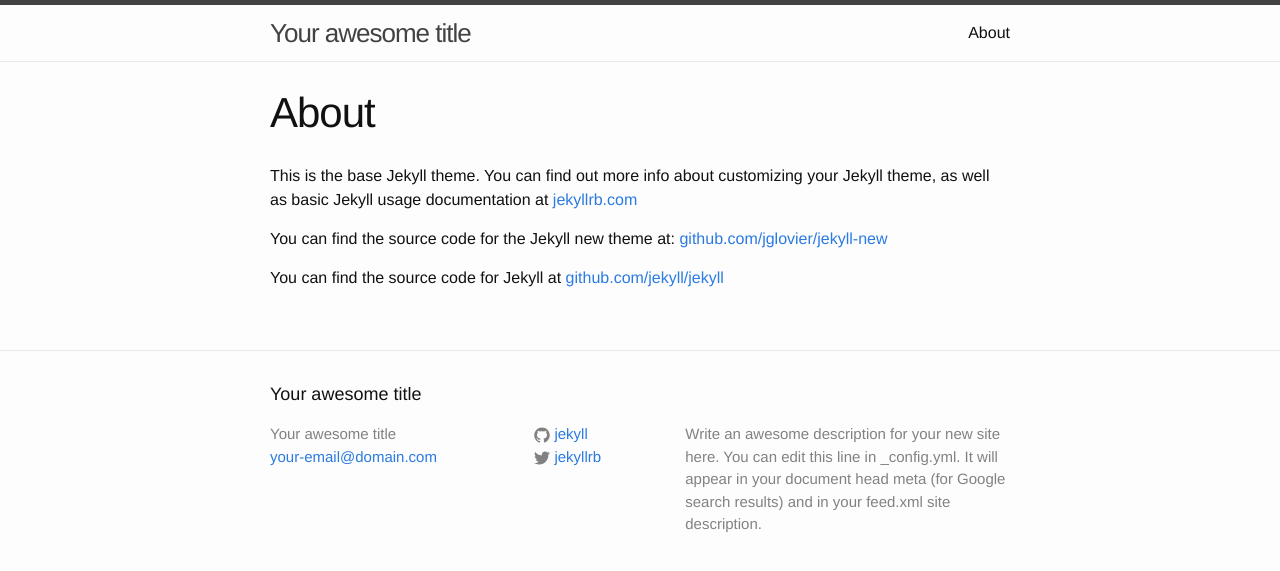
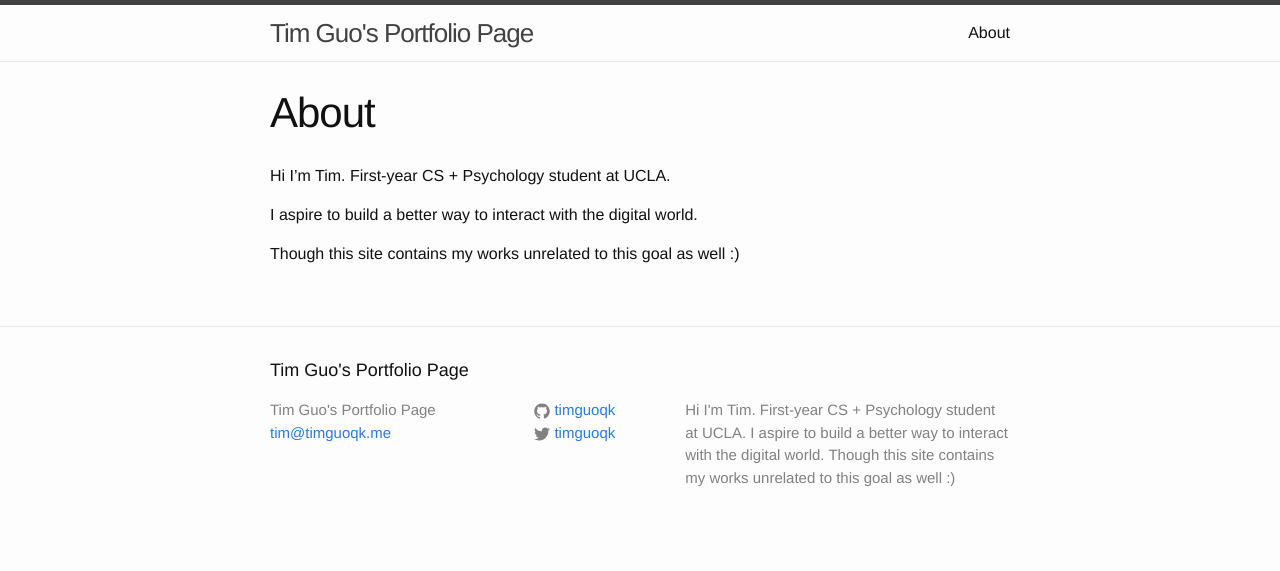
Before and after one commit to timguoqk/timguoqk.github.io, a Jekyll site: the page built from about.md, in a window 1280 px wide. Shown: the top 571 px of the page. Built offline with Jekyll 4.4.1, drawn with Linux system fonts in a browser that asks for light colours.

Commit message:
add about info

```diff
--- a/_config.yml
+++ b/_config.yml
@@ -1,14 +1,14 @@
 # Site settings
-title: Your awesome title
-email: your-email@domain.com
+title: Tim Guo's Portfolio Page
+email: tim@timguoqk.me
 description: > # this means to ignore newlines until "baseurl:"
-  Write an awesome description for your new site here. You can edit this
-  line in _config.yml. It will appear in your document head meta (for
-  Google search results) and in your feed.xml site description.
+  Hi I'm Tim. First-year CS + Psychology student at UCLA.
+  I aspire to build a better way to interact with the digital world.
+  Though this site contains my works unrelated to this goal as well :)
 baseurl: "" # the subpath of your site, e.g. /blog/
 url: "http://yourdomain.com" # the base hostname & protocol for your site
-twitter_username: jekyllrb
-github_username:  jekyll
+twitter_username: timguoqk
+github_username:  timguoqk
 
 # Build settings
 markdown: kramdown
--- a/about.md
+++ b/about.md
@@ -4,8 +4,8 @@ title: About
 permalink: /about/
 ---
 
-This is the base Jekyll theme. You can find out more info about customizing your Jekyll theme, as well as basic Jekyll usage documentation at [jekyllrb.com](http://jekyllrb.com/)
+Hi I'm Tim. First-year CS + Psychology student at UCLA.
 
-You can find the source code for the Jekyll new theme at: [github.com/jglovier/jekyll-new](https://github.com/jglovier/jekyll-new)
+I aspire to build a better way to interact with the digital world.
 
-You can find the source code for Jekyll at [github.com/jekyll/jekyll](https://github.com/jekyll/jekyll)
+Though this site contains my works unrelated to this goal as well :)
```
